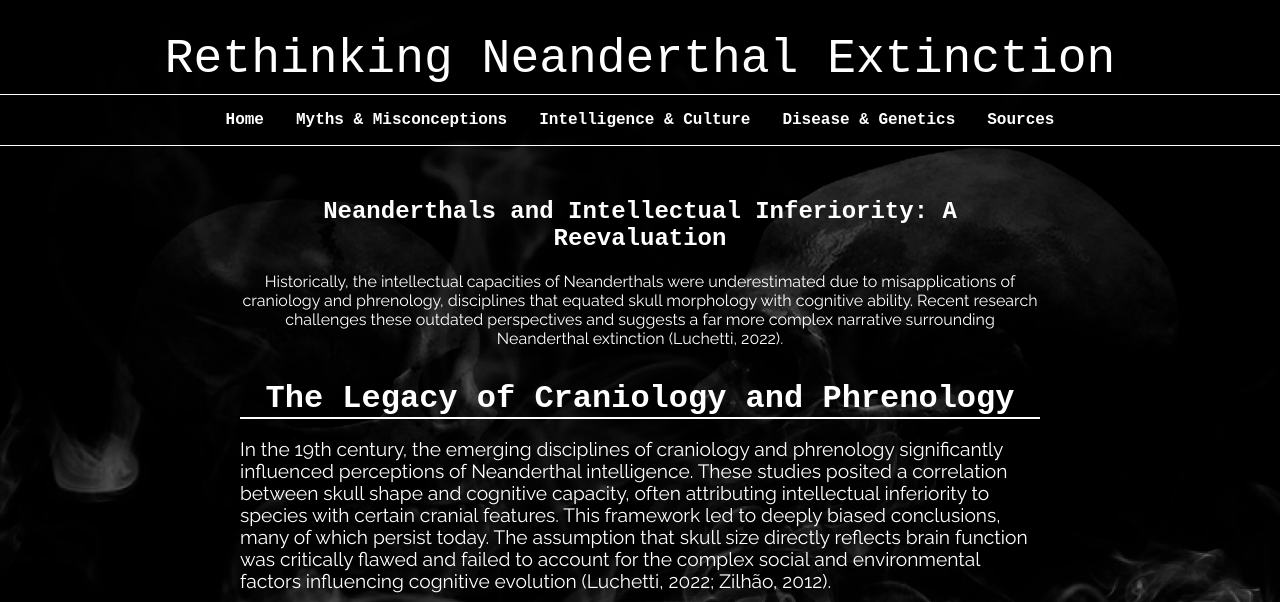
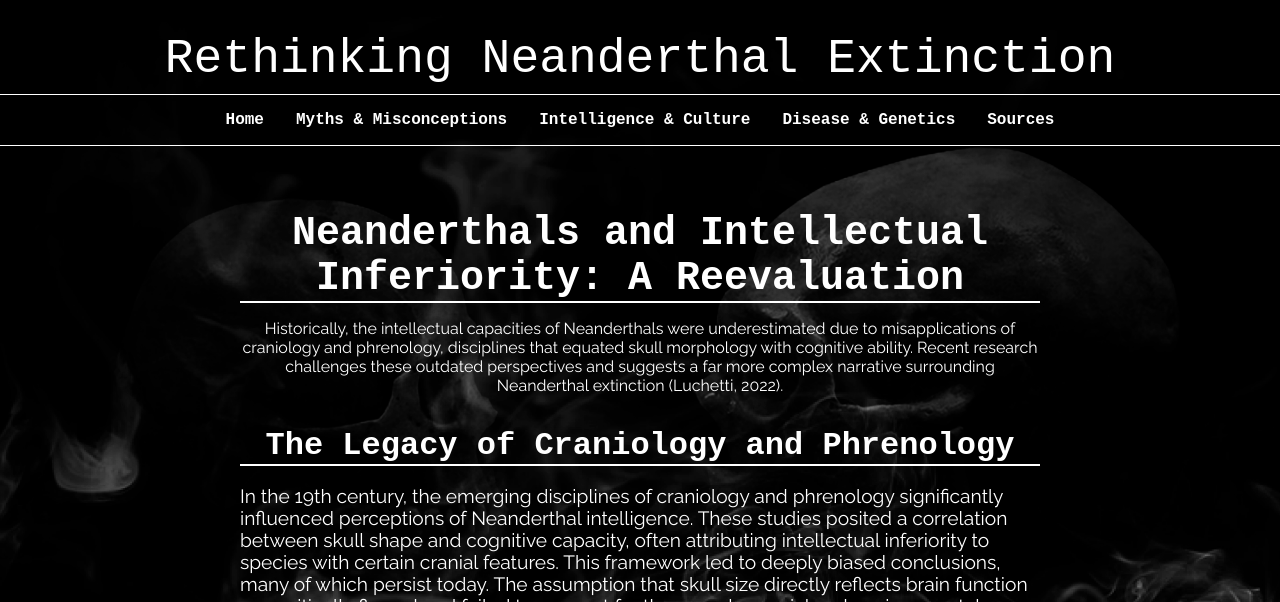
Before and after one commit to GusTheMonkey/Neanderthalextinctionrevisited, a plain HTML site: page myths_and_misconceptions.html in a window 1280 px wide. Shown: the top 602 px of the page. Drawn offline with Linux system fonts and the light colour scheme.

Commit message:
Update myths_and_misconceptions.html

```diff
--- a/myths_and_misconceptions.html
+++ b/myths_and_misconceptions.html
@@ -60,6 +60,9 @@
 
     h2, h3 {
       font-family: 'Courier New', monospace;
+      font-size: 2.5rem;
+      margin-bottom: 1rem;
+      border-bottom: 2px solid white;
     }
 
     section {
```
